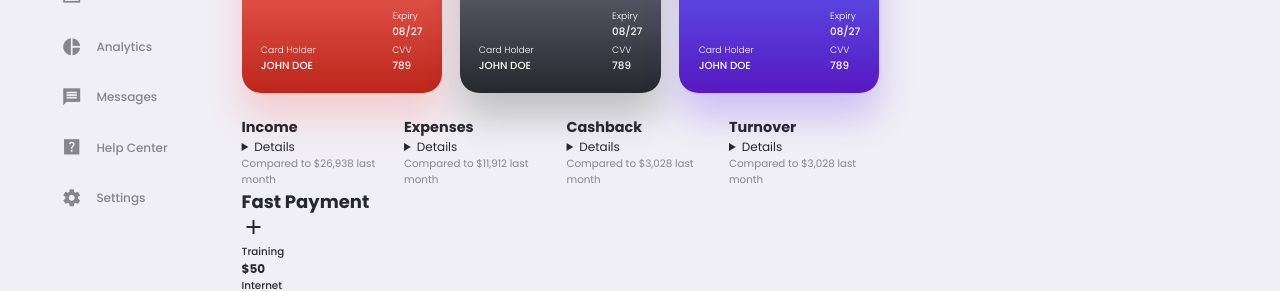
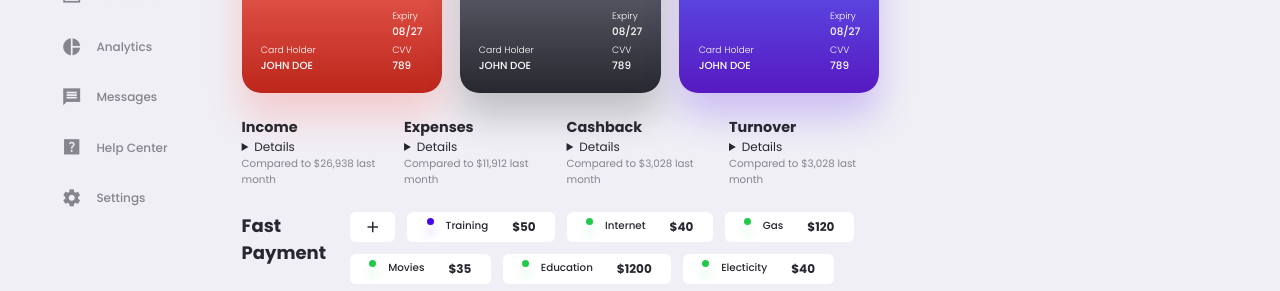
Before and after one commit to ammarkhan575/dashboard, a plain HTML site: page index.html in a window 1280 px wide. Shown: the part 228-519 px from the top of the page. Drawn offline with Linux system fonts and the light colour scheme.

Commit message:
Fast paymentstyle completed

```diff
--- a/style.css
+++ b/style.css
@@ -370,7 +370,7 @@ main section.middle .card .top .left {
     font-size: 1.4rem;
 }
 
-main section.middle .card .top .left img{
+main section.middle .card .top .left img {
     width: 2.3rem;
     height: 2.3rem;
     border: 1px solid white;
@@ -378,30 +378,80 @@ main section.middle .card .top .left img{
     padding: 0.4rem;
 }
 
-main section.middle .card .top img.right{
+main section.middle .card .top img.right {
     width: 3.5rem;
 }
 
-main section.middle .card .middle{
+main section.middle .card .middle {
     display: flex;
     justify-content: space-between;
 }
 
-main section.middle .card .middle .chip{
+main section.middle .card .middle .chip {
     width: 4rem;
 }
 
-main section.middle .card .bottom{
+main section.middle .card .bottom {
     display: flex;
     justify-content: space-between;
     align-items: flex-end;
 }
 
 /* MONTHLY REPORT */
-main .monthly-report{
+main .monthly-report {
     display: grid;
-    grid-template-columns: repeat(4,1fr);
+    grid-template-columns: repeat(4, 1fr);
     gap: 1rem;
     justify-content: space-between;
     margin-top: 2rem;
 }
+
+/* FAST PAYMENT */
+main .fast-payment {
+    margin-top: 2rem;
+    display: flex;
+    align-self: center;
+    gap: 2rem;
+}
+
+main .fast-payment .badges {
+    display: flex;
+    gap: 1rem;
+    align-self: center;
+    flex-wrap: wrap;
+    max-width: 100%;
+}
+
+main .fast-payment .badge span {
+    width: 7px;
+    height: 7px;
+    border-radius: 50%;
+}
+
+main .fast-payment .badge{
+    padding: 0.5rem var(--card-padding);
+    background: var(--color-white);
+    border-radius: var(--border-radius-2);
+    display: flex;
+    align-self: center;
+    gap: 1rem;
+}
+
+main .fast-payment .badge:first-child:hover{
+    box-shadow: 0 0 1.5rem var(--color-primary-light);
+    cursor: pointer;
+}
+
+main .fast-payment .badge:first-child span{
+    display: flex;
+    align-self: center;
+    justify-content: center;
+    height: fit-content;
+    font-size: 1.5rem;
+}
+
+main .fast-payment .badge div{
+    display: flex;
+    gap: 2rem;
+    align-self: center;
+}
```
